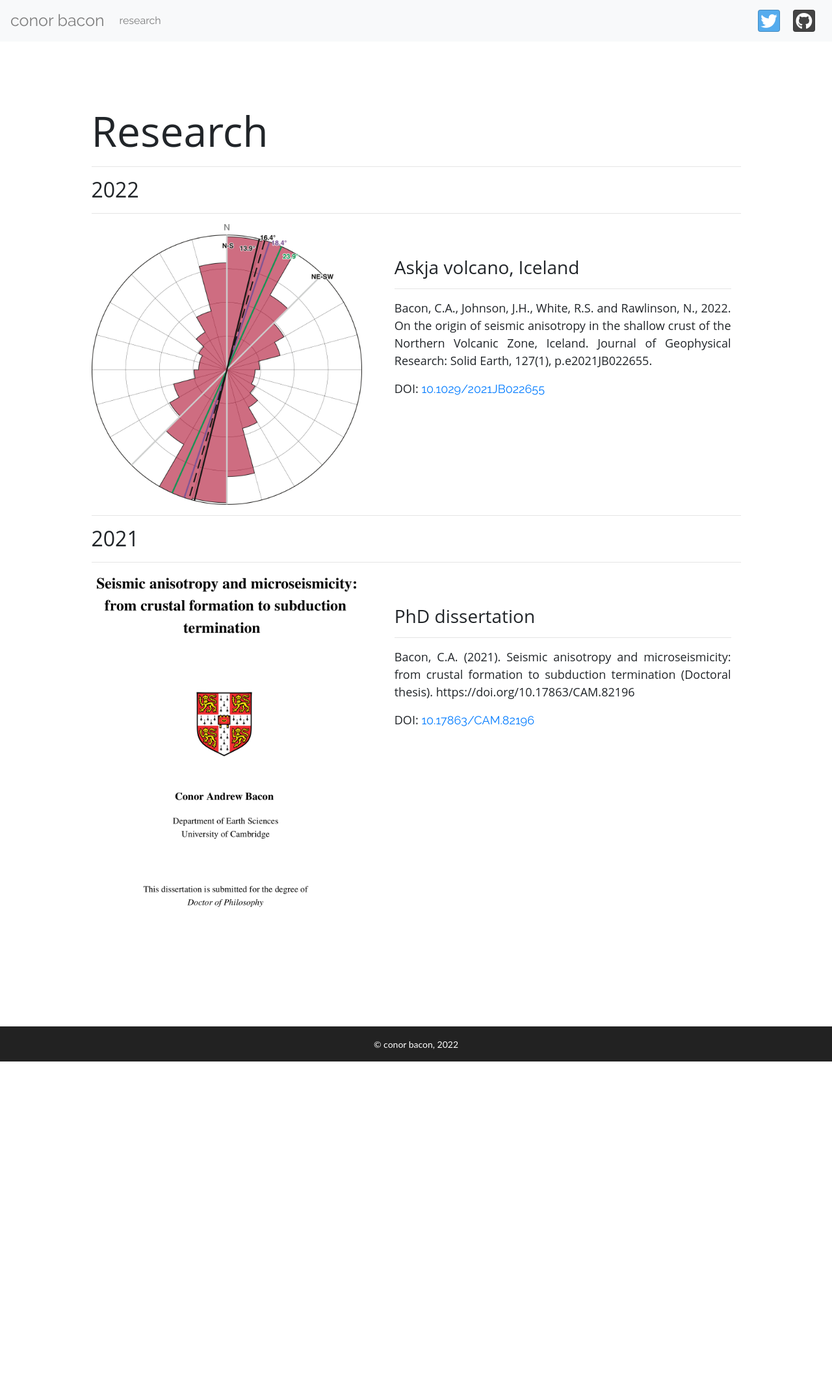
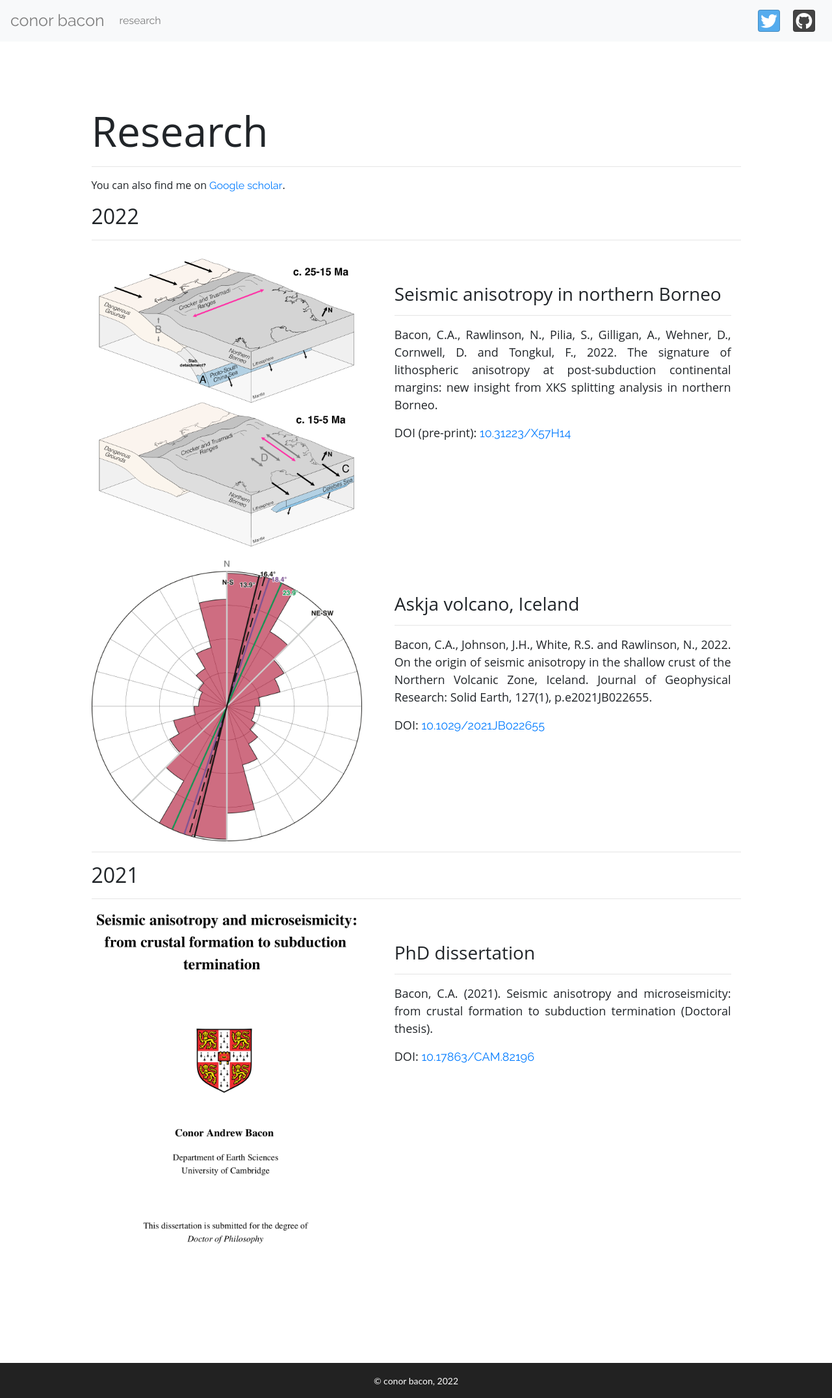
Before and after one commit to hemmelig/hemmelig.github.io, a Jekyll site: the page built from research/index.html, in a window 1280 px wide. Shown: the whole page at 65% size. Built offline with Jekyll 4.4.1, drawn with Linux system fonts in a browser that asks for light colours; nearby versions of some CDN libraries; some web fonts are replaced.

Commit message:
:arrow_up: Update website
Update the landing page and the research page of website.

```diff
--- a/_includes/home.html
+++ b/_includes/home.html
@@ -27,9 +27,8 @@
             represent "open" and "closed" volcanic systems—for more information, see the <a
               href="https://avert.ldeo.columbia.edu/">project website</a>.</p>
 
-          <p>I previously completed my PhD at the University of Cambridge, UK, where I worked on problems of
-            microseismic detection and seismic anisotropy in both Iceland and northern Borneo. Fell in love with
-            fieldwork.</p>
+          <p>I completed my PhD at the University of Cambridge, where I worked on microseismic detection and seismic
+            anisotropy in both Iceland and northern Borneo. Fell in love with fieldwork—chasing it ever since.</p>
 
           <p>Open and free science is the future.</p>
 
--- a/_includes/research.html
+++ b/_includes/research.html
@@ -3,8 +3,25 @@
         <div class="content about-content">
             <h1>Research</h1>
             <hr>
+            <p>You can also find me on <a href="https://scholar.google.com/citations?user=02Lc7pEAAAAJ&hl=en">Google
+                    scholar</a>.</p>
             <h2>2022</h2>
             <hr>
+            <div class="container-fluid about-container row">
+                <div class="profile-pic-wrapper col-md-5 col-12">
+                    <img id="profile-pic" src="/assets/images/research/g-cubed22_model.png">
+                </div>
+                <div class="about-text col-md-7 col-12">
+                    <h3>Seismic anisotropy in northern Borneo</h3>
+                    <hr>
+                    <p>Bacon, C.A., Rawlinson, N., Pilia, S., Gilligan, A., Wehner, D., Cornwell, D. and Tongkul, F.,
+                        2022. The signature of lithospheric anisotropy at post-subduction continental margins: new
+                        insight from XKS splitting analysis in northern Borneo.</p>
+
+                    <p>DOI (pre-print): <a href="https://doi.org/10.31223/X57H14">10.31223/X57H14</a></p>
+                </div>
+            </div>
+            <p> </p>
             <div class="container-fluid about-container row">
                 <div class="profile-pic-wrapper col-md-5 col-12">
                     <img id="profile-pic" src="/assets/images/research/jgr22_figure4.jpg">
@@ -30,7 +47,7 @@
                     <h3>PhD dissertation</h3>
                     <hr>
                     <p>Bacon, C.A. (2021). Seismic anisotropy and microseismicity: from crustal formation to subduction
-                        termination (Doctoral thesis). https://doi.org/10.17863/CAM.82196</p>
+                        termination (Doctoral thesis).</p>
 
                     <p>DOI: <a href="https://doi.org/10.17863/CAM.82196">10.17863/CAM.82196</a></p>
                 </div>
```
Also changed, not shown: assets/images/research/g-cubed22_model.png (added).
